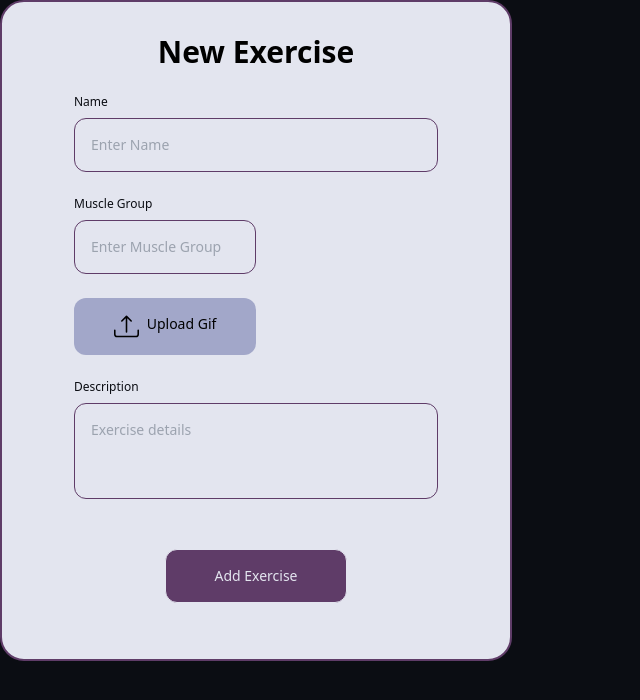
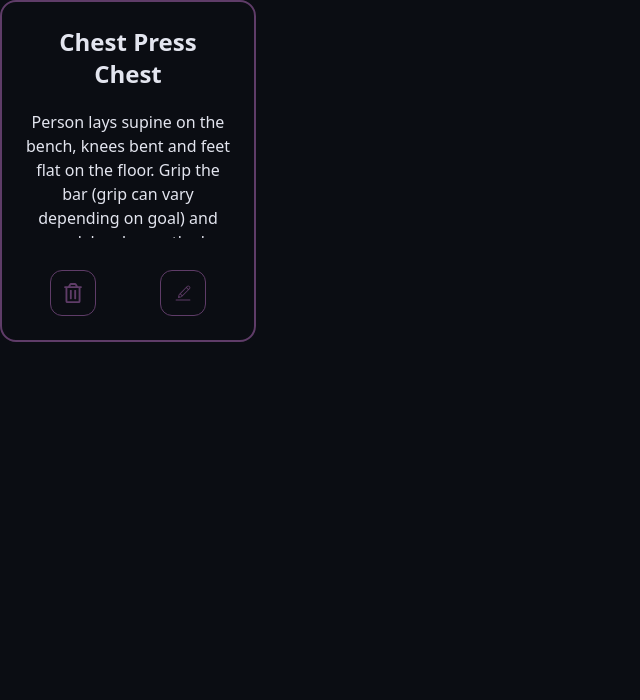
Before and after one commit to OmarGamal10/Lifta, a React (Vite) app in the folder FrontEnd/: page / in a window 1280 px wide. Shown: the top 700 px of the page, without its empty margins (0-640 px from the left). Built offline with nearby package versions, Linux system fonts and the light colour scheme.

Commit message:
➕ Exercise card 🏃‍♀️‍➡️

```diff
--- a/FrontEnd/package.json
+++ b/FrontEnd/package.json
@@ -28,6 +28,7 @@
     "eslint-plugin-react-refresh": "^0.4.14",
     "globals": "^15.12.0",
     "postcss": "^8.4.49",
+    "tailwind-scrollbar": "^3.1.0",
     "tailwindcss": "^3.4.15",
     "vite": "^6.0.1"
   },
--- a/FrontEnd/src/App.jsx
+++ b/FrontEnd/src/App.jsx
@@ -1,3 +1,4 @@
+/* eslint-disable no-unused-vars */
 import { React } from "react";
 import Form from "./components/form";
 import FormTrainee from "./components/trainee/formTrainee";
@@ -10,11 +11,19 @@ import SignUpForm from "./components/signUpForm.jsx";
 import IngForm from "./components/coach/IngredientForm.jsx";
 import PkgForm from "./components/coach/packageForm.jsx";
 import ExerciseForm from "./components/coach/exerciseForm.jsx";
+import Ingredient from "./components/coach/ingredientCard.jsx";
+import Exercise from "./components/coach/exerciseCard.jsx";
 
 function App() {
   return (
     <div>
-      <ExerciseForm />
+      <Exercise
+        name={"Chest Press"}
+        targetMuscle={"Chest"}
+        description={
+          "Person lays supine on the bench, knees bent and feet flat on the floor. Grip the bar (grip can vary depending on goal) and un-rack bar. Lower the bar to the chest (around nipple level) Press the bar upward until the arms are fully extended, keep the feet on the floor."
+        }
+      />
     </div>
   );
 }
--- /dev/null
+++ b/FrontEnd/src/components/coach/exerciseCard.jsx
@@ -0,0 +1,40 @@
+import { React } from "react";
+import { FaRegTrashAlt } from "react-icons/fa";
+import { CiEdit } from "react-icons/ci";
+
+function Exersize({ name, description, targetMuscle, gif }) {
+  return (
+    <div
+      className="border-2 flex flex-col  text-center hover:border-primary hover:cursor-pointer bg-backGroundColor border-secondary w-full max-w-64 rounded-2xl p-6"
+      onClick={() =>
+        window.open(
+          "https://media1.tenor.com/m/0hoNLcggDG0AAAAd/bench-press.gif",
+          "_blank"
+        )
+      }
+    >
+      <h3 className="text-textColor font-bold text-2xl mb">{name}</h3>
+      <h3 className="text-textColor font-bold text-2xl mb-5">{targetMuscle}</h3>
+      <p
+        className="text-textColor mb-8 max-h-32 overflow-y-auto
+        scrollbar-thin
+        scrollbar-thumb-primary/30
+         scrollbar-track-backGroundColor
+        hover:scrollbar-thumb-secondary/50"
+      >
+        {description}
+      </p>
+
+      <div className="flex flex-row justify-center gap-16">
+        <button className="border text-secondary border-secondary rounded-xl p-3 hover:bg-secondary hover:text-backGroundColor">
+          <FaRegTrashAlt size={20} />
+        </button>
+        <button className="border text-secondary border-secondary rounded-xl p-3 hover:bg-secondary hover:text-backGroundColor">
+          <CiEdit size={20} />
+        </button>
+      </div>
+    </div>
+  );
+}
+
+export default Exersize;
--- a/FrontEnd/tailwind.config.js
+++ b/FrontEnd/tailwind.config.js
@@ -7,10 +7,10 @@ export default {
         customBg: "url('./src/assets/bg1.svg'), url('./src/assets/bg2.svg')",
       },
       backgroundPosition: {
-        customPos: 'right top, left 45%', // Custom positions for the images
+        customPos: "right top, left 45%", // Custom positions for the images
       },
       backgroundSize: {
-        customSize: ' 580px 720px, 480px 1024px', // Custom sizes for the images
+        customSize: " 580px 720px, 480px 1024px", // Custom sizes for the images
       },
     },
     colors: {
@@ -22,5 +22,5 @@ export default {
       error: "#880808",
     },
   },
-  plugins: [],
+  plugins: [require("tailwind-scrollbar")],
 };
```
Also changed, not shown: FrontEnd/eslint.config.js (+18 -18 lines), 1 other file (tests, documents, lock files or other folders).
